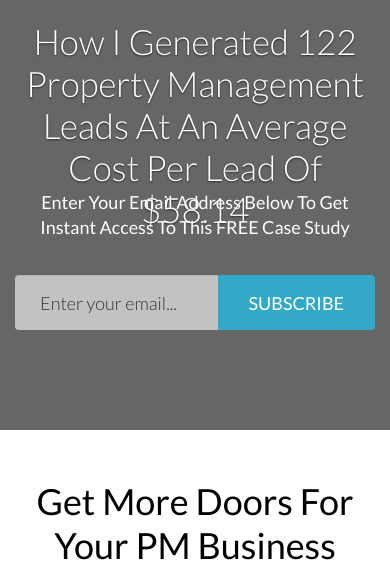
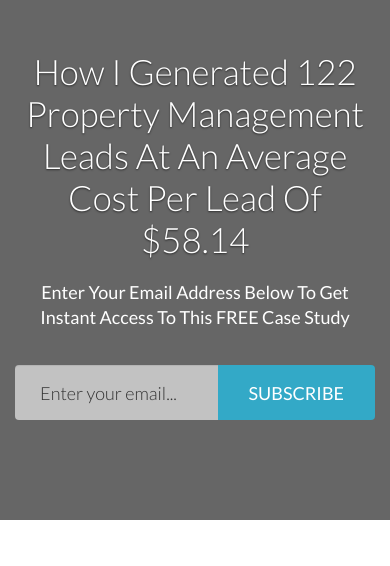
Before and after one commit to SteveLongoria/SteveLongoria, a PHP site: page /pmleads/index.html in a window 390 px wide. Shown: the top 566 px of the page. Run offline with PHP 8.4, Linux system fonts and the light colour scheme.

Commit message:
Modified mobile formatting above the fold

```diff
--- a/pmleads/css/css-index.css
+++ b/pmleads/css/css-index.css
@@ -952,7 +952,7 @@ h4 {
 	}
 	.landing h1{
 		font-size: 35px;
-		margin: 20px 0 -60px 0;
+		margin: 50px 0 0 0;
 	}
 	.landing-text p {
 		font-size: 16px !important;
```
